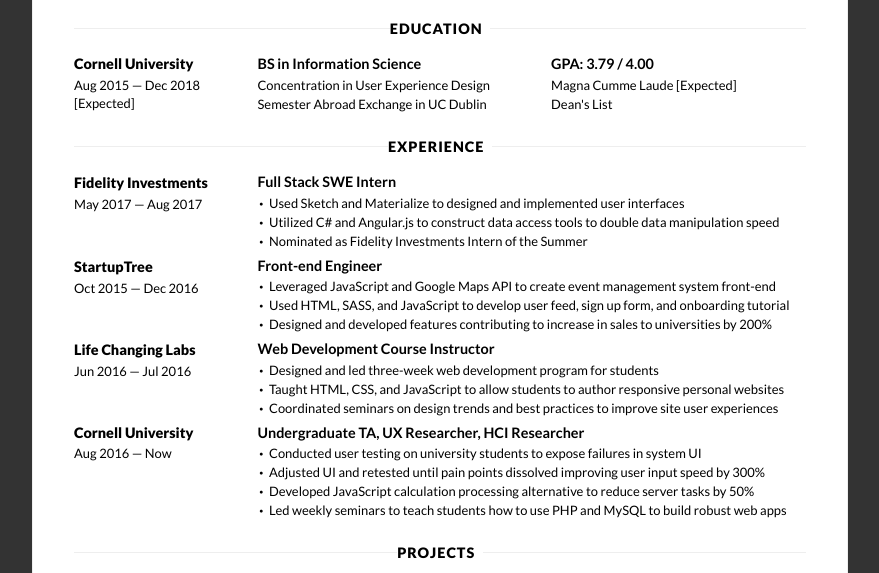
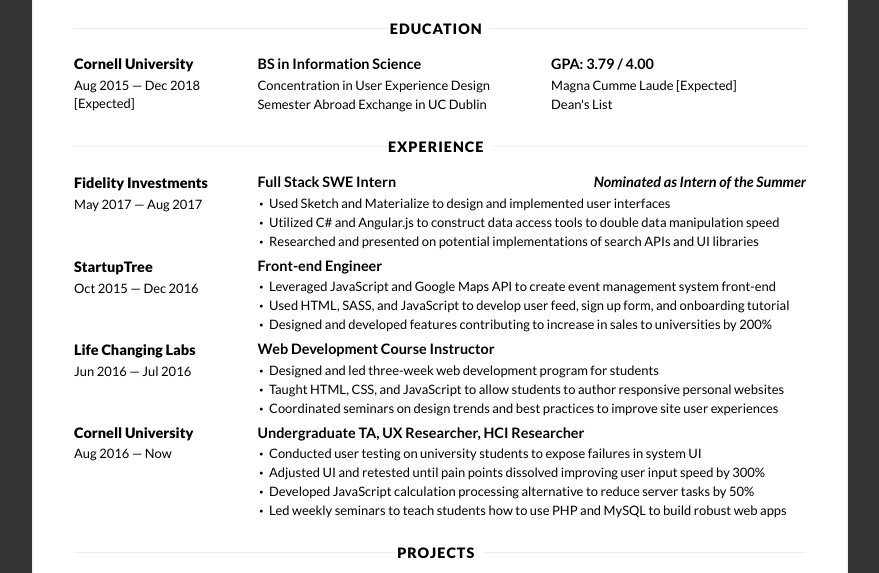
Before and after one commit to Saqif280/resume, a plain HTML site: page index.html in a window 1280 px wide. Shown: the part 161-734 px from the top of the page, without its empty margins (200-1079 px from the left). Drawn offline with nearby package versions, Linux system fonts and the light colour scheme.

Commit message:
fixed typo and made adjustment to fidelity

```diff
--- a/index.html
+++ b/index.html
@@ -82,11 +82,12 @@
             <p>May 2017 &mdash; Aug 2017</p>
           </div>
           <div class="col-xs-75">
-            <h3 class="inline light">Full Stack SWE Intern</h3>
+            <h3 class="inline light">Full Stack SWE Intern</h3><h3 class="inline light f-r italicized">Nominated as Intern of the Summer</h3>
             <div class="bulleted">
-              <p>Used Sketch and Materialize to designed and implemented user interfaces</p>
+              <p>Used Sketch and Materialize to design and implemented user interfaces</p>
               <p>Utilized C# and Angular.js to construct data access tools to double data manipulation speed</p>
-              <p>Nominated as Fidelity Investments Intern of the Summer</p>
+              <p>Researched and presented on potential implementations of search APIs and UI libraries</p>
+              <!-- <p>Nominated as Fidelity Investments Intern of the Summer</p> -->
             </div>
           </div>
           <!-- experience 3 -->
--- a/main.css
+++ b/main.css
@@ -102,6 +102,12 @@ hr{
 .t-r{
   text-align: right;
 }
+.f-r{
+  float: right;
+}
+.italicized{
+  font-style: italic;
+}
 .mb-xs{
   margin-bottom: 5px;
 }
```
